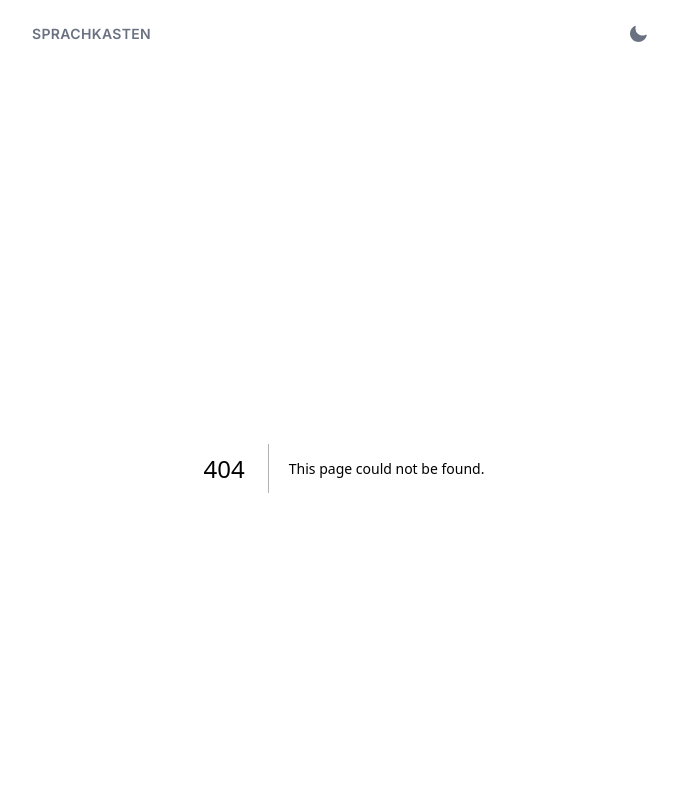
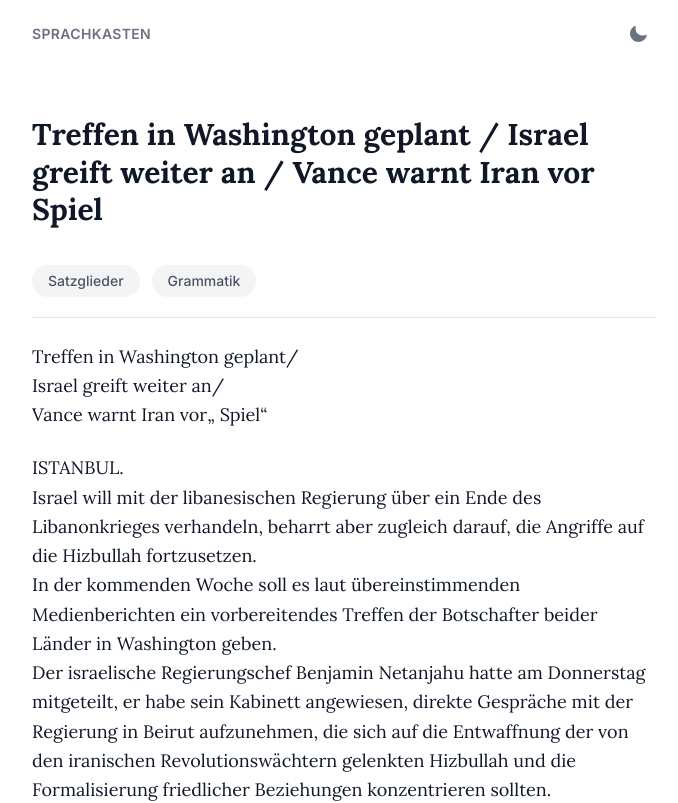
Before and after one commit to mfromage/sprachkasten, a Next.js app: page /klartext/artikel-1 in a window 1280 px wide. Before the commit this address had no page. Shown: the top 803 px of the page, without its empty margins (296-974 px from the left). Built offline with nearby package versions, Linux system fonts and the light colour scheme.

Commit message:
feat: add klartext article page with syntax and grammar toggles

```diff
--- /dev/null
+++ b/src/app/klartext/[slug]/page.tsx
@@ -0,0 +1,53 @@
+"use client";
+
+import { use, useState } from "react";
+import { notFound } from "next/navigation";
+import { getArticle } from "@/lib/fixtures";
+import { ArticleToolbar } from "@/components/klartext/ArticleToolbar";
+import { SentenceBlock } from "@/components/klartext/SentenceBlock";
+
+export default function KlartextPage({
+  params,
+}: {
+  params: Promise<{ slug: string }>;
+}) {
+  const { slug } = use(params);
+  const article = getArticle(slug);
+
+  if (!article) {
+    notFound();
+  }
+
+  const [showSyntax, setShowSyntax] = useState(false);
+  const [showGrammar, setShowGrammar] = useState(false);
+
+  return (
+    <main className="max-w-2xl mx-auto px-6 py-12">
+      <h1 className="font-serif text-3xl font-bold mb-6 leading-tight">
+        {article.title}
+      </h1>
+
+      <ArticleToolbar
+        showSyntax={showSyntax}
+        showGrammar={showGrammar}
+        onToggleSyntax={() => setShowSyntax(!showSyntax)}
+        onToggleGrammar={() => setShowGrammar(!showGrammar)}
+      />
+
+      <article className="space-y-6">
+        {article.paragraphs.map((paragraph, pi) => (
+          <div key={pi}>
+            {paragraph.sentences.map((sentence, si) => (
+              <SentenceBlock
+                key={si}
+                sentence={sentence}
+                showSyntax={showSyntax}
+                showGrammar={showGrammar}
+              />
+            ))}
+          </div>
+        ))}
+      </article>
+    </main>
+  );
+}
--- a/src/app/page.tsx
+++ b/src/app/page.tsx
@@ -1,65 +1,27 @@
-import Image from "next/image";
+import Link from "next/link";
 
 export default function Home() {
   return (
-    <div className="flex flex-col flex-1 items-center justify-center bg-zinc-50 font-sans dark:bg-black">
-      <main className="flex flex-1 w-full max-w-3xl flex-col items-center justify-between py-32 px-16 bg-white dark:bg-black sm:items-start">
-        <Image
-          className="dark:invert"
-          src="/next.svg"
-          alt="Next.js logo"
-          width={100}
-          height={20}
-          priority
-        />
-        <div className="flex flex-col items-center gap-6 text-center sm:items-start sm:text-left">
-          <h1 className="max-w-xs text-3xl font-semibold leading-10 tracking-tight text-black dark:text-zinc-50">
-            To get started, edit the page.tsx file.
-          </h1>
-          <p className="max-w-md text-lg leading-8 text-zinc-600 dark:text-zinc-400">
-            Looking for a starting point or more instructions? Head over to{" "}
-            <a
-              href="https://vercel.com/templates?framework=next.js&utm_source=create-next-app&utm_medium=appdir-template-tw&utm_campaign=create-next-app"
-              className="font-medium text-zinc-950 dark:text-zinc-50"
-            >
-              Templates
-            </a>{" "}
-            or the{" "}
-            <a
-              href="https://nextjs.org/learn?utm_source=create-next-app&utm_medium=appdir-template-tw&utm_campaign=create-next-app"
-              className="font-medium text-zinc-950 dark:text-zinc-50"
-            >
-              Learning
-            </a>{" "}
-            center.
+    <main className="max-w-2xl mx-auto px-6 py-16">
+      <h1 className="font-serif text-4xl font-bold mb-4">Sprachkasten</h1>
+      <p className="text-lg text-gray-600 dark:text-gray-400 mb-12">
+        Werkzeuge zum Deutschlernen
+      </p>
+
+      <section>
+        <h2 className="text-xl font-semibold mb-4">Klartext</h2>
+        <Link
+          href="/klartext/artikel-1"
+          className="block rounded-xl border border-gray-200 dark:border-gray-800 p-6 hover:border-indigo-300 dark:hover:border-indigo-700 transition-colors"
+        >
+          <h3 className="font-serif text-lg font-medium mb-1">
+            Treffen in Washington geplant
+          </h3>
+          <p className="text-sm text-gray-500 dark:text-gray-400">
+            Israel greift weiter an / Vance warnt Iran vor Spiel
           </p>
-        </div>
-        <div className="flex flex-col gap-4 text-base font-medium sm:flex-row">
-          <a
-            className="flex h-12 w-full items-center justify-center gap-2 rounded-full bg-foreground px-5 text-background transition-colors hover:bg-[#383838] dark:hover:bg-[#ccc] md:w-[158px]"
-            href="https://vercel.com/new?utm_source=create-next-app&utm_medium=appdir-template-tw&utm_campaign=create-next-app"
-            target="_blank"
-            rel="noopener noreferrer"
-          >
-            <Image
-              className="dark:invert"
-              src="/vercel.svg"
-              alt="Vercel logomark"
-              width={16}
-              height={16}
-            />
-            Deploy Now
-          </a>
-          <a
-            className="flex h-12 w-full items-center justify-center rounded-full border border-solid border-black/[.08] px-5 transition-colors hover:border-transparent hover:bg-black/[.04] dark:border-white/[.145] dark:hover:bg-[#1a1a1a] md:w-[158px]"
-            href="https://nextjs.org/docs?utm_source=create-next-app&utm_medium=appdir-template-tw&utm_campaign=create-next-app"
-            target="_blank"
-            rel="noopener noreferrer"
-          >
-            Documentation
-          </a>
-        </div>
-      </main>
-    </div>
+        </Link>
+      </section>
+    </main>
   );
 }
```
